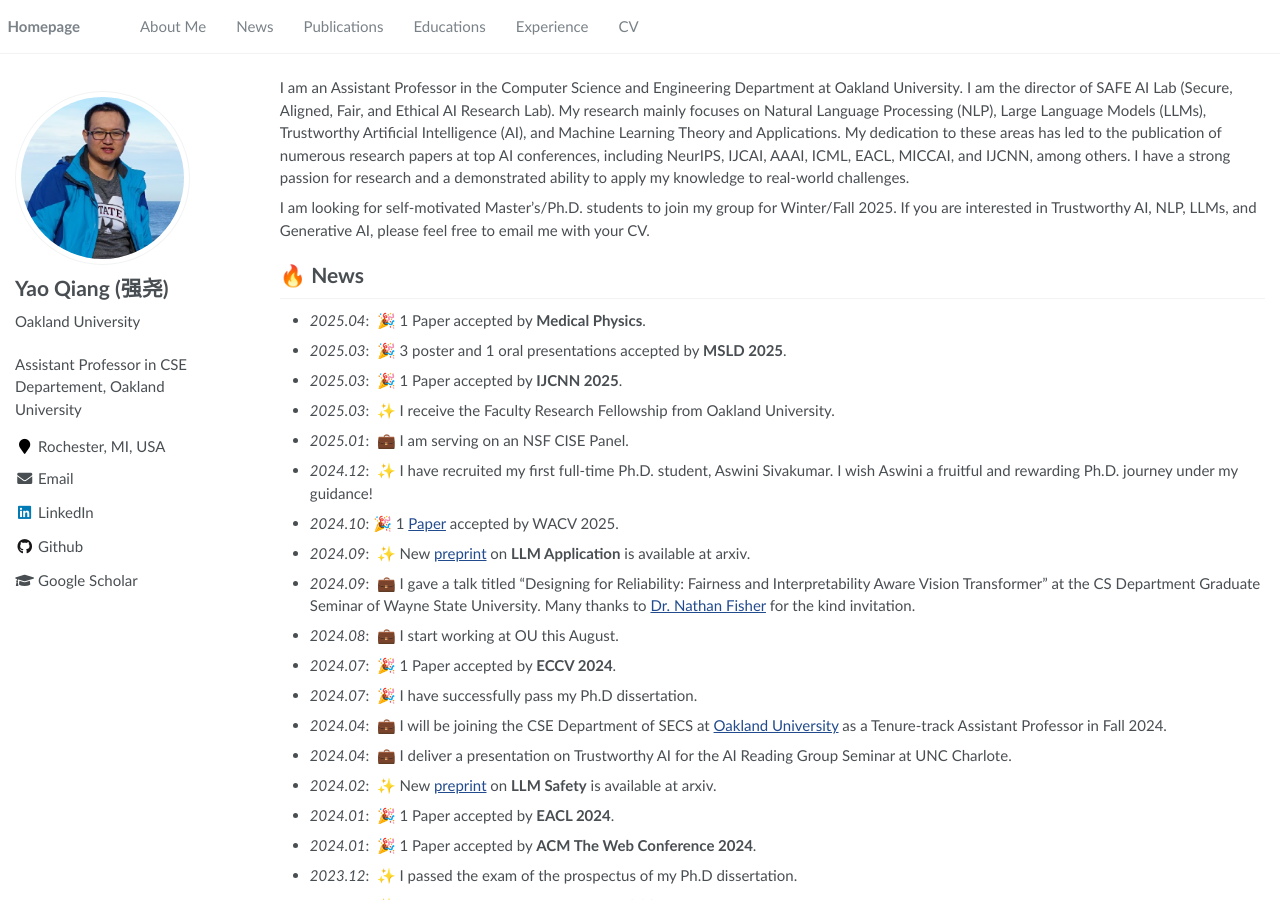
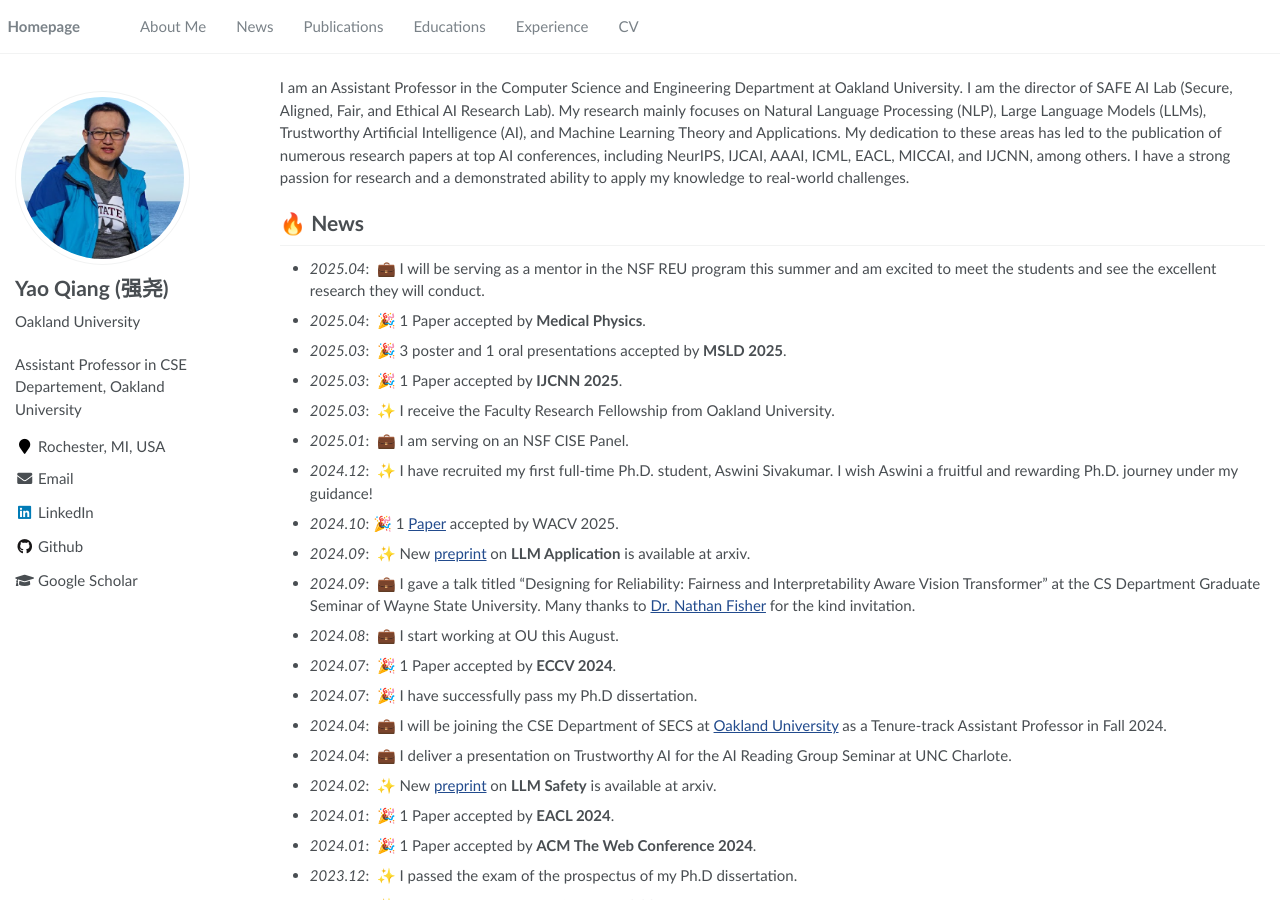
Before and after one commit to qiangyao1988/qiangyao1988.github.io, a Jekyll site: the page built from _pages/about.md, in a window 1280 px wide and 900 px high. Built offline with Jekyll 4.4.1, drawn with Linux system fonts in a browser that asks for light colours.

Commit message:
Update about.md

```diff
--- a/_pages/about.md
+++ b/_pages/about.md
@@ -12,9 +12,8 @@ redirect_from:
 
 I am an Assistant Professor in the Computer Science and Engineering Department at Oakland University. I am the director of SAFE AI Lab (Secure, Aligned, Fair, and Ethical AI Research Lab). My research mainly focuses on Natural Language Processing (NLP), Large Language Models (LLMs), Trustworthy Artificial Intelligence (AI), and Machine Learning Theory and Applications. My dedication to these areas has led to the publication of numerous research papers at top AI conferences, including NeurIPS, IJCAI, AAAI, ICML, EACL, MICCAI, and IJCNN, among others. I have a strong passion for research and a demonstrated ability to apply my knowledge to real-world challenges.
 
-I am looking for self-motivated Master's/Ph.D. students to join my group for Winter/Fall 2025. If you are interested in Trustworthy AI, NLP, LLMs, and Generative AI, please feel free to email me with your CV.
-
 # 🔥 News
+- *2025.04*: &nbsp;💼 I will be serving as a mentor in the NSF REU program this summer and am excited to meet the students and see the excellent research they will conduct.
 - *2025.04*: &nbsp;🎉 1 Paper accepted by **Medical Physics**.
 - *2025.03*: &nbsp;🎉 3 poster and 1 oral presentations accepted by **MSLD 2025**.
 - *2025.03*: &nbsp;🎉 1 Paper accepted by **IJCNN 2025**.
```
